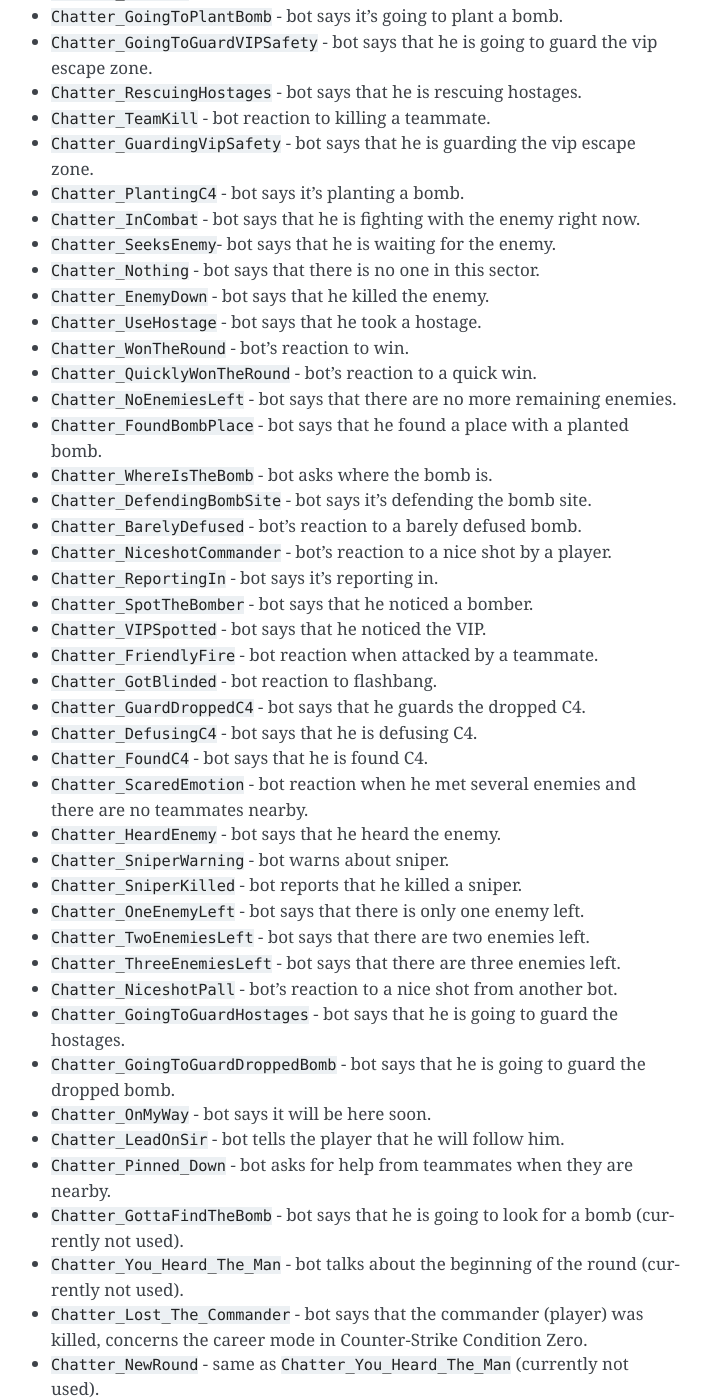
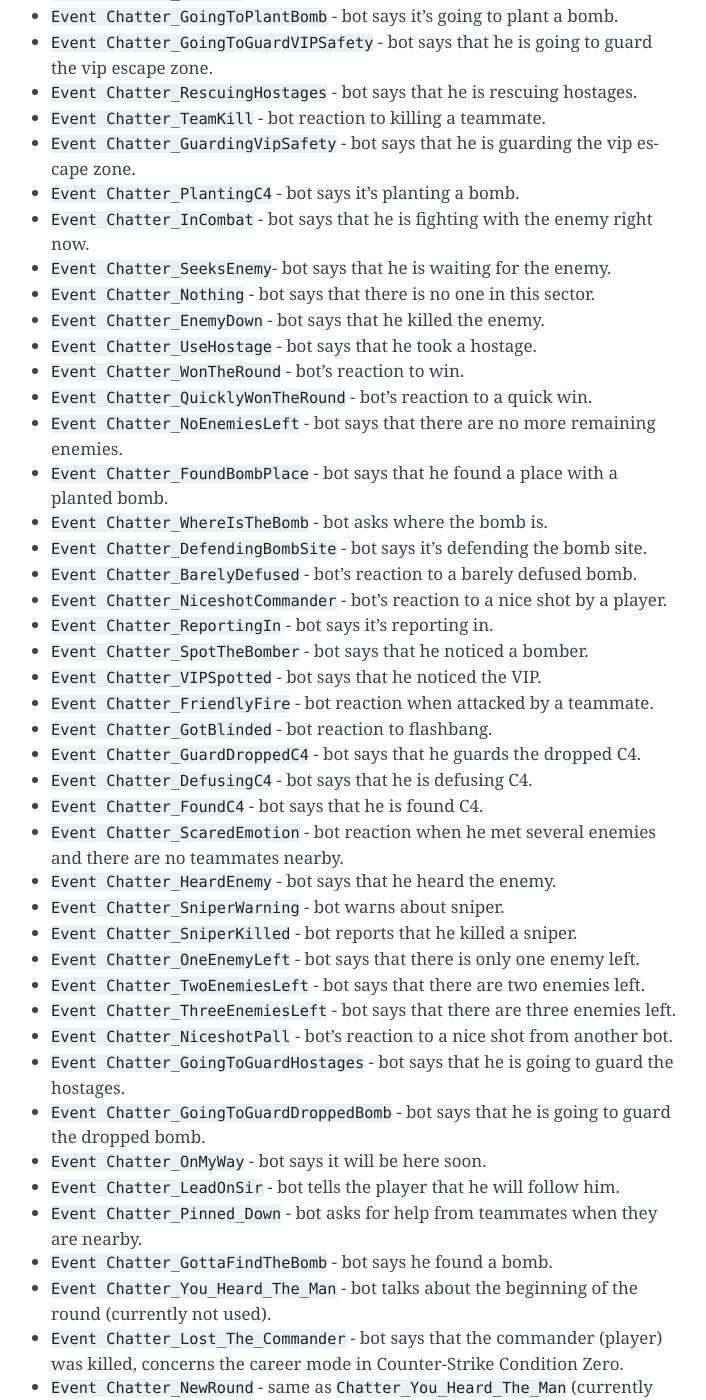
Before and after one commit to yapb/docs, a Sphinx documentation site: the page built from docs/customization.rst, in a window 1280 px wide and 1400 px high, scrolled down 3298 px. Shown: the whole window, without its empty margins (399-1105 px from the left). Built offline with Sphinx 7.4.7, drawn with Linux system fonts in a browser that asks for light colours; some of the changed text lies outside the part shown.

Commit message:
fix: chatter events list

```diff
--- a/docs/customization.rst
+++ b/docs/customization.rst
@@ -122,56 +122,56 @@
 
 **Chatter events list:**
 
-- ``Chatter_DiePain`` - bot death sounds.
-- ``Chatter_GoingToPlantBomb`` - bot says it's going to plant a bomb.
-- ``Chatter_GoingToGuardVIPSafety`` - bot says that he is going to guard the vip escape zone.
-- ``Chatter_RescuingHostages`` - bot says that he is rescuing hostages.
-- ``Chatter_TeamKill`` - bot reaction to killing a teammate.
-- ``Chatter_GuardingVipSafety`` - bot says that he is guarding the vip escape zone.
-- ``Chatter_PlantingC4`` - bot says it's planting a bomb.
-- ``Chatter_InCombat`` - bot says that he is fighting with the enemy right now.
-- ``Chatter_SeeksEnemy``- bot says that he is waiting for the enemy.
-- ``Chatter_Nothing`` - bot says that there is no one in this sector.
-- ``Chatter_EnemyDown`` - bot says that he killed the enemy.
-- ``Chatter_UseHostage`` - bot says that he took a hostage.
-- ``Chatter_WonTheRound`` - bot's reaction to win.
-- ``Chatter_QuicklyWonTheRound`` - bot's reaction to a quick win.
-- ``Chatter_NoEnemiesLeft`` - bot says that there are no more remaining enemies.
-- ``Chatter_FoundBombPlace`` - bot says that he found a place with a planted bomb.
-- ``Chatter_WhereIsTheBomb`` - bot asks where the bomb is.
-- ``Chatter_DefendingBombSite`` - bot says it's defending the bomb site.
-- ``Chatter_BarelyDefused`` - bot's reaction to a barely defused bomb.
-- ``Chatter_NiceshotCommander`` - bot's reaction to a nice shot by a player.
-- ``Chatter_ReportingIn`` - bot says it's reporting in.
-- ``Chatter_SpotTheBomber`` - bot says that he noticed a bomber.
-- ``Chatter_VIPSpotted`` - bot says that he noticed the VIP.
-- ``Chatter_FriendlyFire`` - bot reaction when attacked by a teammate.
-- ``Chatter_GotBlinded`` - bot reaction to flashbang.
-- ``Chatter_GuardDroppedC4`` - bot says that he guards the dropped C4.
-- ``Chatter_DefusingC4`` - bot says that he is defusing C4.
-- ``Chatter_FoundC4`` - bot says that he is found C4.
-- ``Chatter_ScaredEmotion`` - bot reaction when he met several enemies and there are no teammates nearby.
-- ``Chatter_HeardEnemy`` - bot says that he heard the enemy.
-- ``Chatter_SniperWarning`` - bot warns about sniper.
-- ``Chatter_SniperKilled`` - bot reports that he killed a sniper.
-- ``Chatter_OneEnemyLeft`` - bot says that there is only one enemy left.
-- ``Chatter_TwoEnemiesLeft`` - bot says that there are two enemies left.
-- ``Chatter_ThreeEnemiesLeft`` - bot says that there are three enemies left.
-- ``Chatter_NiceshotPall`` - bot's reaction to a nice shot from another bot.
-- ``Chatter_GoingToGuardHostages`` - bot says that he is going to guard the hostages.
-- ``Chatter_GoingToGuardDroppedBomb`` - bot says that he is going to guard the dropped bomb.
-- ``Chatter_OnMyWay`` - bot says it will be here soon.
-- ``Chatter_LeadOnSir`` - bot tells the player that he will follow him.
-- ``Chatter_Pinned_Down`` - bot asks for help from teammates when they are nearby.
-- ``Chatter_GottaFindTheBomb`` - bot says that he is going to look for a bomb (currently not used).
-- ``Chatter_You_Heard_The_Man`` - bot talks about the beginning of the round (currently not used).
-- ``Chatter_Lost_The_Commander`` - bot says that the commander (player) was killed, concerns the career mode in Counter-Strike Condition Zero.
-- ``Chatter_NewRound`` - same as ``Chatter_You_Heard_The_Man`` (currently not used).
-- ``Chatter_CoverMe`` - bot asks to be covered.
-- ``Chatter_BehindSmoke`` - bot says that he is behind the smoke (currently not used).
-- ``Chatter_BombSiteSecured`` - bot says that he defused the bomb.
-- ``Chatter_GoingToCamp`` - bot says that he is going to camp (guard an area).
-- ``Chatter_Camp`` - bot says he's camping.
+- ``Event Chatter_DiePain`` - bot death sounds.
+- ``Event Chatter_GoingToPlantBomb`` - bot says it's going to plant a bomb.
+- ``Event Chatter_GoingToGuardVIPSafety`` - bot says that he is going to guard the vip escape zone.
+- ``Event Chatter_RescuingHostages`` - bot says that he is rescuing hostages.
+- ``Event Chatter_TeamKill`` - bot reaction to killing a teammate.
+- ``Event Chatter_GuardingVipSafety`` - bot says that he is guarding the vip escape zone.
+- ``Event Chatter_PlantingC4`` - bot says it's planting a bomb.
+- ``Event Chatter_InCombat`` - bot says that he is fighting with the enemy right now.
+- ``Event Chatter_SeeksEnemy``- bot says that he is waiting for the enemy.
+- ``Event Chatter_Nothing`` - bot says that there is no one in this sector.
+- ``Event Chatter_EnemyDown`` - bot says that he killed the enemy.
+- ``Event Chatter_UseHostage`` - bot says that he took a hostage.
+- ``Event Chatter_WonTheRound`` - bot's reaction to win.
+- ``Event Chatter_QuicklyWonTheRound`` - bot's reaction to a quick win.
+- ``Event Chatter_NoEnemiesLeft`` - bot says that there are no more remaining enemies.
+- ``Event Chatter_FoundBombPlace`` - bot says that he found a place with a planted bomb.
+- ``Event Chatter_WhereIsTheBomb`` - bot asks where the bomb is.
+- ``Event Chatter_DefendingBombSite`` - bot says it's defending the bomb site.
+- ``Event Chatter_BarelyDefused`` - bot's reaction to a barely defused bomb.
+- ``Event Chatter_NiceshotCommander`` - bot's reaction to a nice shot by a player.
+- ``Event Chatter_ReportingIn`` - bot says it's reporting in.
+- ``Event Chatter_SpotTheBomber`` - bot says that he noticed a bomber.
+- ``Event Chatter_VIPSpotted`` - bot says that he noticed the VIP.
+- ``Event Chatter_FriendlyFire`` - bot reaction when attacked by a teammate.
+- ``Event Chatter_GotBlinded`` - bot reaction to flashbang.
+- ``Event Chatter_GuardDroppedC4`` - bot says that he guards the dropped C4.
+- ``Event Chatter_DefusingC4`` - bot says that he is defusing C4.
+- ``Event Chatter_FoundC4`` - bot says that he is found C4.
+- ``Event Chatter_ScaredEmotion`` - bot reaction when he met several enemies and there are no teammates nearby.
+- ``Event Chatter_HeardEnemy`` - bot says that he heard the enemy.
+- ``Event Chatter_SniperWarning`` - bot warns about sniper.
+- ``Event Chatter_SniperKilled`` - bot reports that he killed a sniper.
+- ``Event Chatter_OneEnemyLeft`` - bot says that there is only one enemy left.
+- ``Event Chatter_TwoEnemiesLeft`` - bot says that there are two enemies left.
+- ``Event Chatter_ThreeEnemiesLeft`` - bot says that there are three enemies left.
+- ``Event Chatter_NiceshotPall`` - bot's reaction to a nice shot from another bot.
+- ``Event Chatter_GoingToGuardHostages`` - bot says that he is going to guard the hostages.
+- ``Event Chatter_GoingToGuardDroppedBomb`` - bot says that he is going to guard the dropped bomb.
+- ``Event Chatter_OnMyWay`` - bot says it will be here soon.
+- ``Event Chatter_LeadOnSir`` - bot tells the player that he will follow him.
+- ``Event Chatter_Pinned_Down`` - bot asks for help from teammates when they are nearby.
+- ``Event Chatter_GottaFindTheBomb`` - bot says he found a bomb.
+- ``Event Chatter_You_Heard_The_Man`` - bot talks about the beginning of the round (currently not used).
+- ``Event Chatter_Lost_The_Commander`` - bot says that the commander (player) was killed, concerns the career mode in Counter-Strike Condition Zero.
+- ``Event Chatter_NewRound`` - same as ``Chatter_You_Heard_The_Man`` (currently not used).
+- ``Event Chatter_CoverMe`` - bot asks to be covered.
+- ``Event Chatter_BehindSmoke`` - bot says that he is behind the smoke (currently not used).
+- ``Event Chatter_BombSiteSecured`` - bot says that he defused the bomb.
+- ``Event Chatter_GoingToCamp`` - bot says that he is going to camp (guard an area).
+- ``Event Chatter_Camp`` - bot says he's camping.
 
 How this file should look like::
 
```
